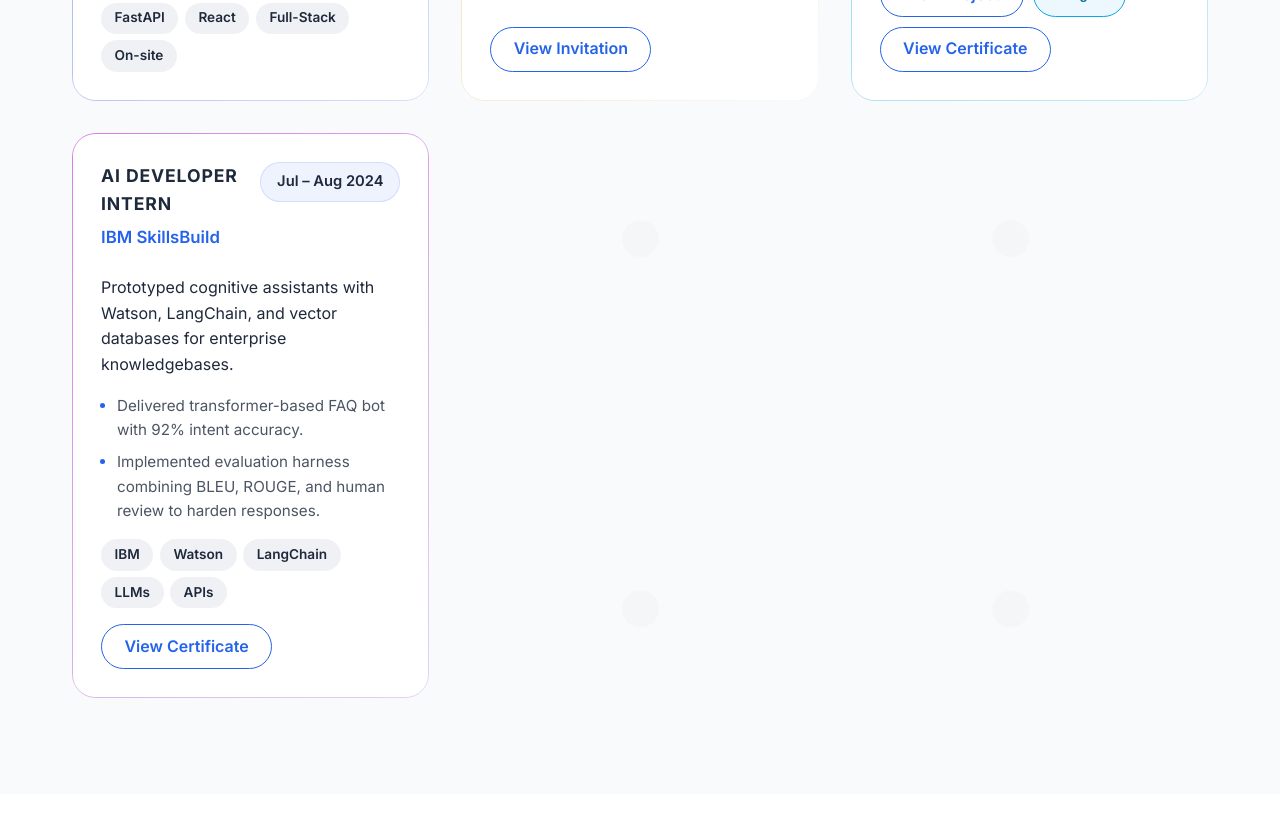
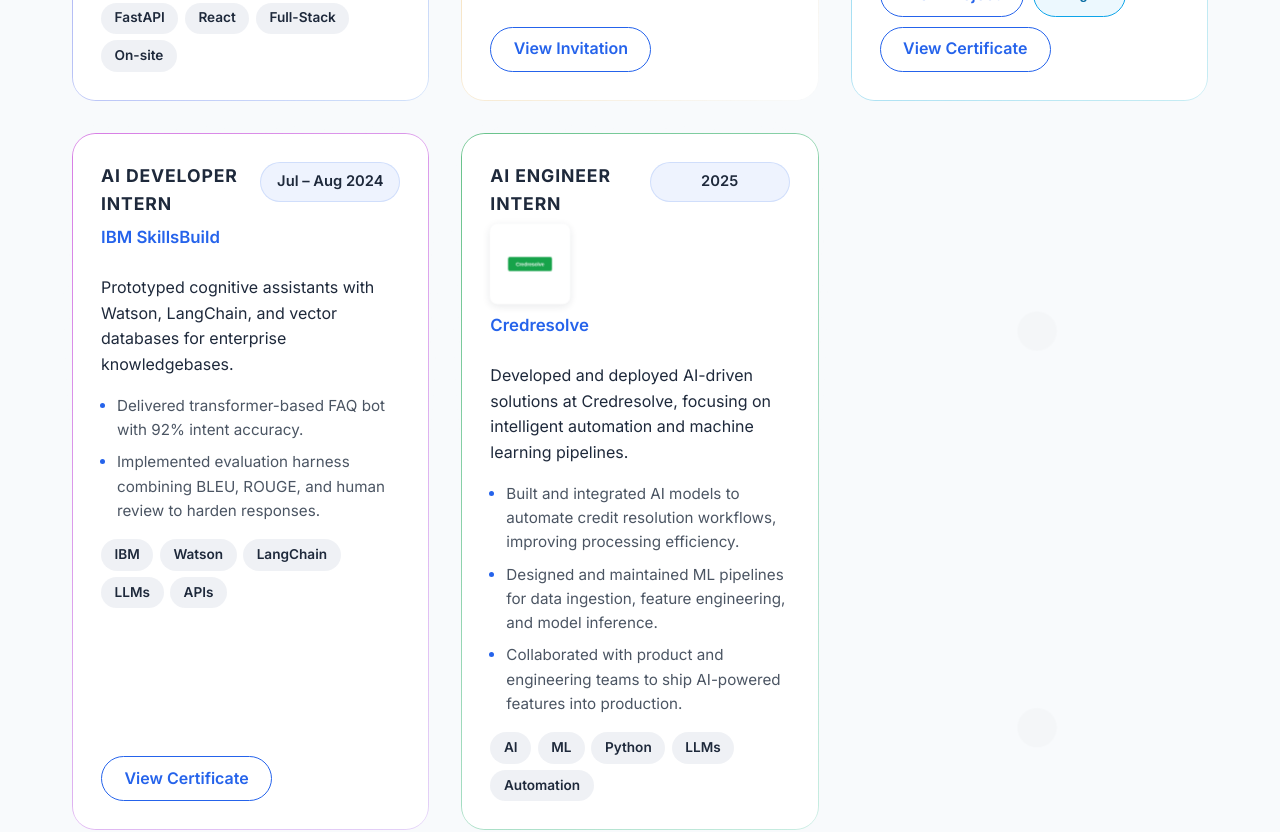
Before and after one commit to Narvasiddhartha/My-Portfolio, a React (Create React App) app: page / in a window 1280 px wide. Shown: the part 3080-3912 px from the top of the page. Built offline with nearby package versions, Linux system fonts and the light colour scheme.

Commit message:
Fix company name to Credresolve and add logo to Experience card
Co-authored-by: Narvasiddhartha <116857953+Narvasiddhartha@users.noreply.github.com>

```diff
--- a/src/components/Experience.tsx
+++ b/src/components/Experience.tsx
@@ -4,6 +4,7 @@ import useScrollAnimation from '../hooks/useScrollAnimation';
 import boeingLogo from '../assets/images/boeing.png';
 import nitwLogo from '../assets/images/nitw.png';
 import amazonLogo from '../assets/images/amazon.png';
+import credresolveLogo from '../assets/images/credresolve.png';
 import smartDoor1 from '../assets/images/smart door 1.png';
 import smartDoor2 from '../assets/images/smart door 2.png';
 import smartDoor3 from '../assets/images/smart door 3.png';
@@ -22,7 +23,7 @@ type ExperienceItem = {
   tags?: string[];
   theme: string;
   certificate?: string;
-  hasLogo?: 'drdo' | 'amazon' | 'nit' | '';
+  hasLogo?: 'drdo' | 'amazon' | 'nit' | 'credresolve' | '';
   isPresent?: boolean;
   projectLink?: string;
   screenshots?: string[];
@@ -114,6 +115,23 @@ const Experience: React.FC = () => {
       hasLogo: '',
       isPresent: false,
     },
+    {
+      title: 'AI Engineer Intern',
+      company: 'Credresolve',
+      companyLine: 'Credresolve',
+      period: '2025',
+      summary: 'Developed and deployed AI-driven solutions at Credresolve, focusing on intelligent automation and machine learning pipelines.',
+      highlights: [
+        'Built and integrated AI models to automate credit resolution workflows, improving processing efficiency.',
+        'Designed and maintained ML pipelines for data ingestion, feature engineering, and model inference.',
+        'Collaborated with product and engineering teams to ship AI-powered features into production.',
+      ],
+      tags: ['AI', 'ML', 'Python', 'LLMs', 'Automation'],
+      theme: 'green',
+      certificate: '',
+      hasLogo: 'credresolve',
+      isPresent: false,
+    },
   ];
 
   return (
@@ -148,6 +166,11 @@ const Experience: React.FC = () => {
                             <img src={nitwLogo} alt="NITW Logo" className="experience-logo" />
                           </div>
                         </>
+                      )}
+                      {exp.hasLogo === 'credresolve' && (
+                        <div className="experience-logos">
+                          <img src={credresolveLogo} alt="Credresolve Logo" className="experience-logo" />
+                        </div>
                       )}
                       <span className="experience-company-primary">{exp.companyLine || exp.company}</span>
                       {exp.companySubline && (
--- a/src/styles/Experience.css
+++ b/src/styles/Experience.css
@@ -295,6 +295,7 @@
 .theme-amber { --exp-gradient: linear-gradient(135deg, rgba(245,158,11,0.6), rgba(248,250,252,0.4)); }
 .theme-sky { --exp-gradient: linear-gradient(135deg, rgba(14,165,233,0.6), rgba(6,182,212,0.2)); }
 .theme-purple { --exp-gradient: linear-gradient(135deg, rgba(192,38,211,0.6), rgba(147,51,234,0.2)); }
+.theme-green { --exp-gradient: linear-gradient(135deg, rgba(22,163,74,0.65), rgba(16,185,129,0.2)); }
 
 @media (max-width: 640px) {
   .experience-grid {
```
Also changed, not shown: src/assets/images/credresolve.png (added).
